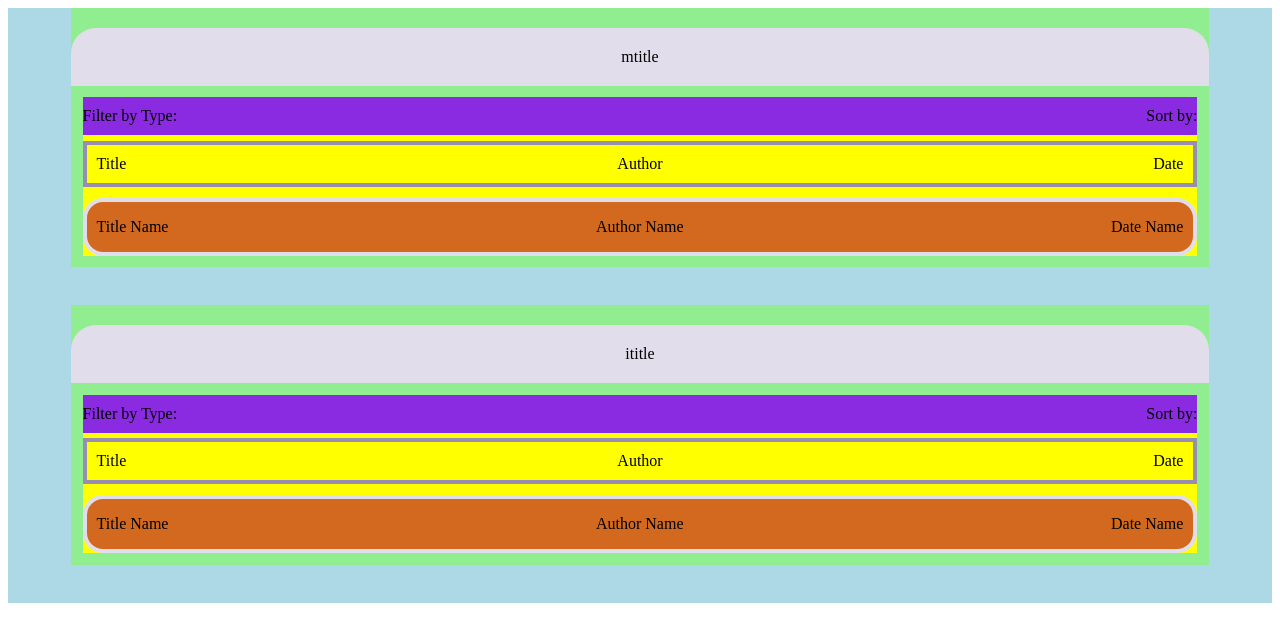
After one commit to supertop24/IRIS, a Flask app: template iris/website/templates/pastoralStudentReports.html in a window 1280 px wide. The commit adds this page. Shown: the top 642 px of the page. Run offline with Flask 3, Linux system fonts and the light colour scheme; the template is opened without the code that fills it, so the values that code supplies are empty.

Commit message:
Started work on the pastoral page when you have chosen a student

```diff
--- /dev/null
+++ b/iris/website/static/css/pastoralStudentReports.css
@@ -0,0 +1,91 @@
+/*Pastoral student reports container */
+.pastoralContainer {
+    background-color: lightblue;
+    display: flex;
+    flex-direction: column;
+    align-items: center;
+    flex-wrap: wrap;
+    width: 100%;
+    height: auto;
+}
+
+/* Merit reports container */
+.meritReportsContainer, .incidentReportsContainer {
+    background-color: lightgreen;
+    width: 90%;
+    height: auto;
+    text-align: center;
+    padding-top: 20px;
+    margin-bottom: 3%;
+}
+
+/* Merit and incident title styling */
+.meritTitle, .incidentTitle {
+    background-color: #E2DDEB;
+    padding: 20px;
+    border-radius: 25px 25px 0 0;
+}
+
+/* Merit and incident content container styling */
+.meritContentContainer, .incidentContentContainer {
+    background-color: yellow;
+    margin: 1%;
+}
+
+/* Sort bar and filter bar container styling */
+.sortFilterContainer {
+    background-color: blueviolet;
+    display: flex;
+    justify-content: space-between;
+    padding: 10px 0;
+    margin: 0.5% 0;
+}
+
+.filter, .sort {
+    flex: 1; /* Each takes up equal space */
+}
+
+.filter p {
+    text-align: left;
+    margin: 0;
+}
+
+.sort p {
+    text-align: right;
+    margin: 0;
+}
+
+/* The header for the sections in the reports */
+.headerContainer {
+    justify-content: space-between;
+    display: flex;
+    border: 4px solid #988EB1;
+    padding: 10px;
+    margin: 0.5% 0;
+}
+
+.headerContainer p {
+    margin: 0;
+    flex: 1; /* Each header text takes up equal space */
+}
+
+/*Aligning 'Title' text to the right */
+.headerContainer .left {
+    text-align: left;
+}
+
+/*Aligning 'Date' text to the right */
+.headerContainer .right {
+    text-align: right;
+}
+
+/* Individual report item styling for merit and incident reports */
+.meritReportBox, .incidentReportBox {
+    background-color: chocolate;
+    display: flex;
+    justify-content: space-between;
+    margin: 1% 0; /* Margin for spacing between items */
+    border: 4px solid #E2DDEB;
+    border-radius: 20px;
+    padding: 0 10px;
+}
--- /dev/null
+++ b/iris/website/templates/pastoralStudentReports.html
@@ -0,0 +1,101 @@
+<!--This page get included in the student page-->
+
+
+<!--Page titles-->
+<title>Pastoral</title>
+
+<!--Page's content-->
+
+<!--Linking style sheet-->
+<link rel="stylesheet" href="{{ url_for('static', filename='css/pastoralStudentReports.css') }}">
+
+<!--Contetnt container-->
+<div class="pastoralContainer">
+
+    <!--Merit report container-->
+    <div class="meritReportsContainer">
+        <!--Merit report tilte-->
+        <div class="meritTitle">
+            mtitle
+        </div>
+
+        <!--Merit report content-->
+        <div class="meritContentContainer">
+
+            <!--Sort and filter container-->
+            <div class="sortFilterContainer">
+                    <!--Filter-->
+                <div class="filter">
+                    <p>Filter by Type: </p>
+                </div>
+
+                <!--Sort-->
+                <div class="sort">
+                    <p>Sort by: </p>
+                </div>
+            </div>
+
+
+            <!--Header-->
+            <div class="headerContainer">
+                <p class="left">Title</p>
+                <p class="center">Author</p>
+                <p class="right">Date</p>
+            </div>
+
+            <!--Loop to display all merit reports-->
+
+            <!--Merit report box layout-->
+            <div class="meritReportBox">
+                <p>Title Name</p>
+                <p>Author Name</p>
+                <p>Date Name</p>
+            </div>
+        </div>
+
+    </div>
+
+
+
+    <!--Incident report container-->
+    <div class="incidentReportsContainer">
+        <!--Incident report title-->
+        <div class="incidentTitle">
+            ititle
+        </div>
+
+        <!--Incident report content-->
+        <div class="incidentContentContainer">
+
+            <!--Sort and filter container-->
+            <div class="sortFilterContainer">
+                    <!--Filter-->
+                <div class="filter">
+                    <p>Filter by Type: </p>
+                </div>
+
+                <!--Sort-->
+                <div class="sort">
+                    <p>Sort by: </p>
+                </div>
+            </div>
+
+
+            <!--Header-->
+            <div class="headerContainer">
+                <p class="left">Title</p>
+                <p class="center">Author</p>
+                <p class="right">Date</p>
+            </div>
+
+            <!--Loop to display all merit reports-->
+
+            <!--Merit report box layout-->
+            <div class="meritReportBox">
+                <p>Title Name</p>
+                <p>Author Name</p>
+                <p>Date Name</p>
+            </div>
+        </div>
+
+    </div>
--- a/iris/website/templates/student.html
+++ b/iris/website/templates/student.html
@@ -6,7 +6,7 @@
         <link rel="stylesheet" href="{{ url_for('static', filename='css/student.css') }}">
         <script src="{{ url_for('static', filename='javascript/student.js') }}"></script>
         <!--Title that children can override-->
-        <title>Academic Reports</title>
+        <title>{% block title %}Academic Reports{% endblock %}</title>
     </head>
     <body>
         <div class="container">
@@ -21,7 +21,8 @@
 
                 </div>
                 <div class="section pastoral" data-id="pastoral">
-
+                    <!--Including pastoral student overview page's content-->
+                    {% include "pastoralStudentReports.html" %}
                 </div>
                 <div class="section academic" data-id="academic">
 
--- a/iris/website/views.py
+++ b/iris/website/views.py
@@ -77,10 +77,6 @@ def assessmentsLanding():
     currentDate = datetime.now().date()
     return render_template("assessmentsLanding.html", user=current_user, currentDate=currentDate)
 
-#@views.route('/notices')
-#def notices():
-#    return render_template('notices.html')
-
 @views.route('/test-seed')
 def test_seed():
     from .models import db, Teacher, Student, Class, TeacherClassAssociation, TeacherRole
```
Also changed, not shown: migrations/versions/143e7ceadd27_migrating_with_error_fixes_and_updates_.py (+6 -2 lines).
